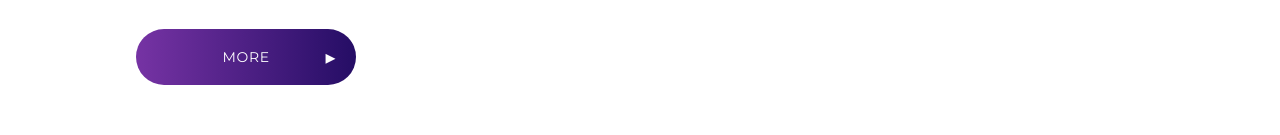
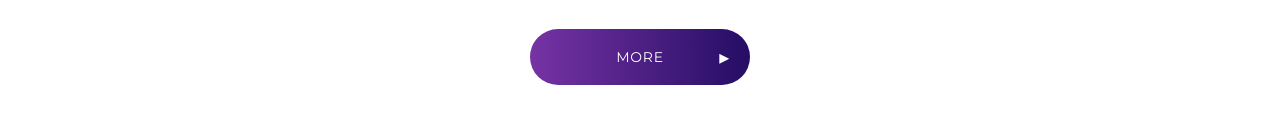
Before and after one commit to ueno-ueno/pon, a plain HTML site: page index.html in a window 1280 px wide. Shown: the part 1521-1656 px from the top of the page. Drawn offline with nearby package versions, Linux system fonts and the light colour scheme; some packages are replaced by stand-ins of ours; a script that the page names is missing.

Commit message:
トップページのサービスボタンのセンター揃え

```diff
--- a/index.html
+++ b/index.html
@@ -181,7 +181,7 @@
         </li>
       </ul>
 
-      <div class="c-btn--wrapper">
+      <div class="c-btn--center">
         <a href="#" class="c-btn c-btn--primary">MORE</a>
       </div>
 
```
